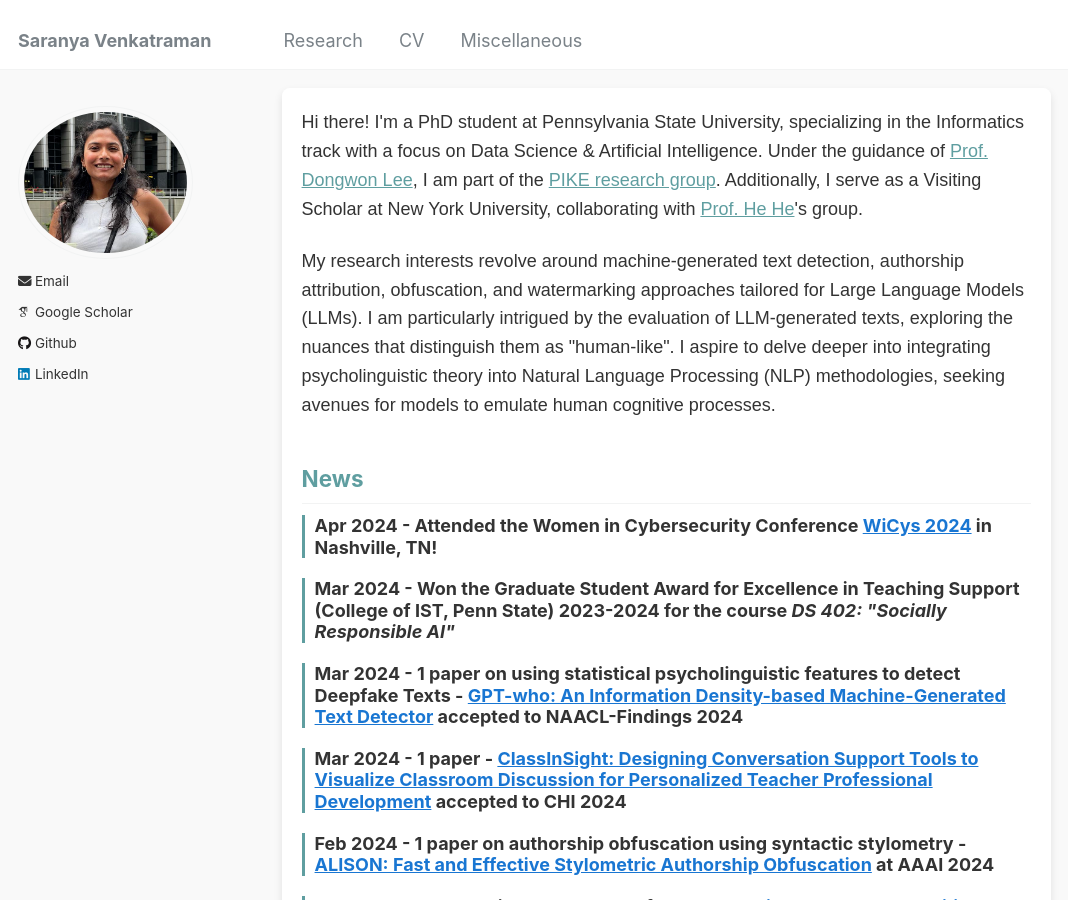
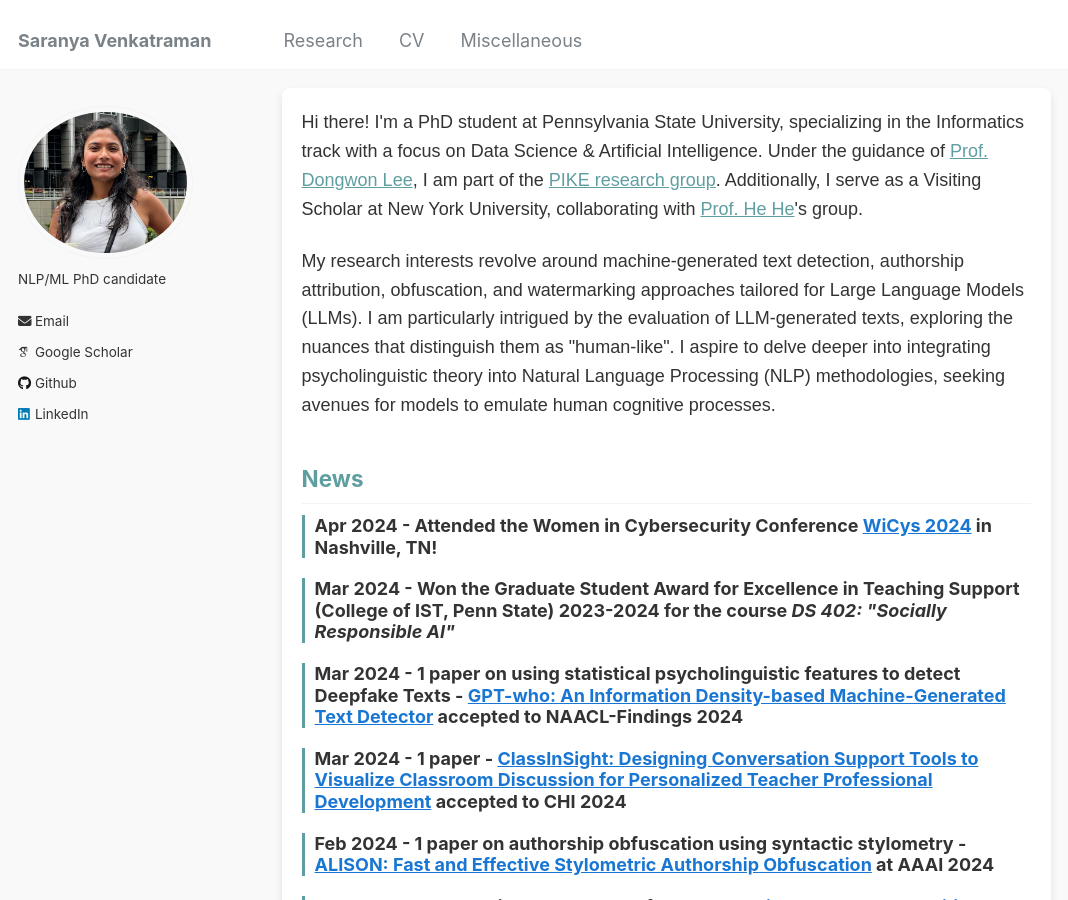
Before and after one commit to saranya-venkatraman/saranya-venkatraman.github.io, a Jekyll site: the page built from _pages/about.md, in a window 1280 px wide and 900 px high. Shown: the whole window, without its empty margins (0-1068 px from the left). Built offline with Jekyll 4.4.1, drawn with Linux system fonts in a browser that asks for light colours; some web fonts are replaced.

Commit message:
Update _config.yml

```diff
--- a/_config.yml
+++ b/_config.yml
@@ -23,6 +23,7 @@ author:
   # Biographic information
   avatar           : "profile.png"
   email            : "saranyav@psu.edu"
+  bio              : "NLP/ML PhD candidate"
 
   # Academic websites
   arxiv            : # URL - Update with the correct link to your profile
```
